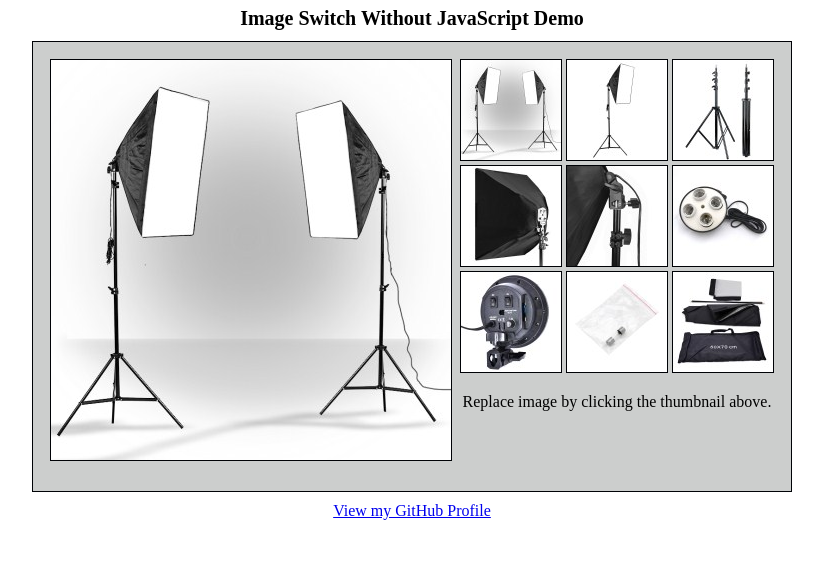
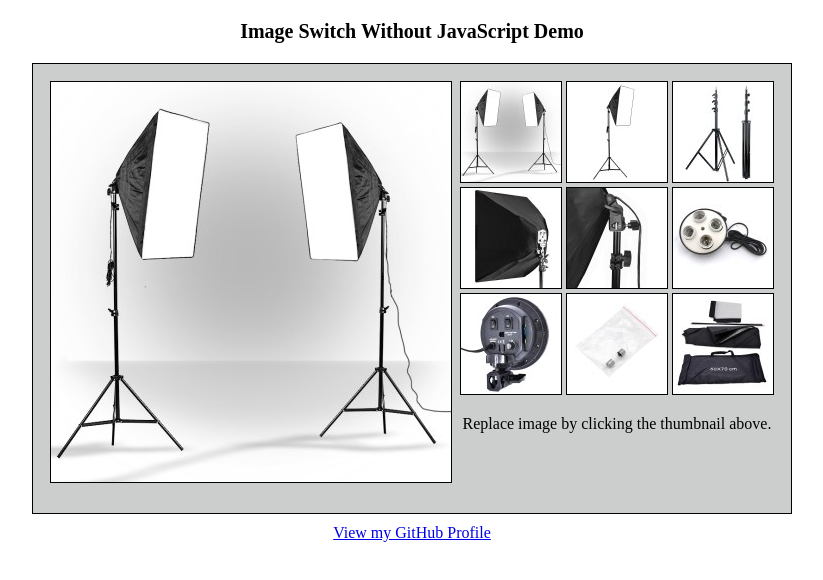
Before and after one commit to stellagurin/Image-Switch-Without-JavaScript, a plain HTML site: page index.html in a window 1280 px wide. Shown: the whole page, without its empty margins (228-1051 px from the left). Drawn offline with Linux system fonts and the light colour scheme.

Commit message:
Update style.css

```diff
--- a/style.css
+++ b/style.css
@@ -12,7 +12,7 @@ table {
 
 h1 {
 	font-size: 20px;
-	line-height: 20px;
+	margin:20px auto;
 	text-align: center;
 }
 
```
